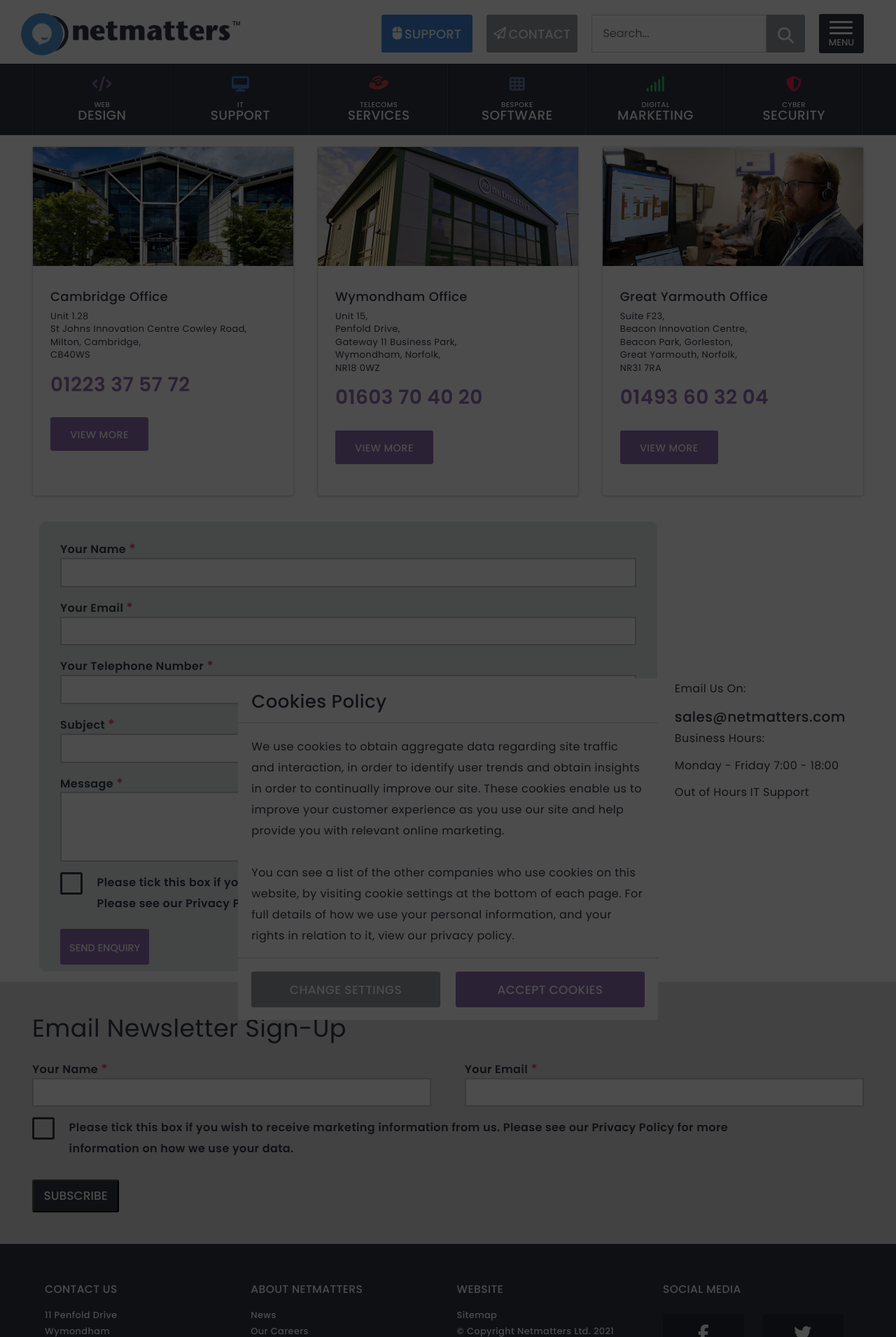
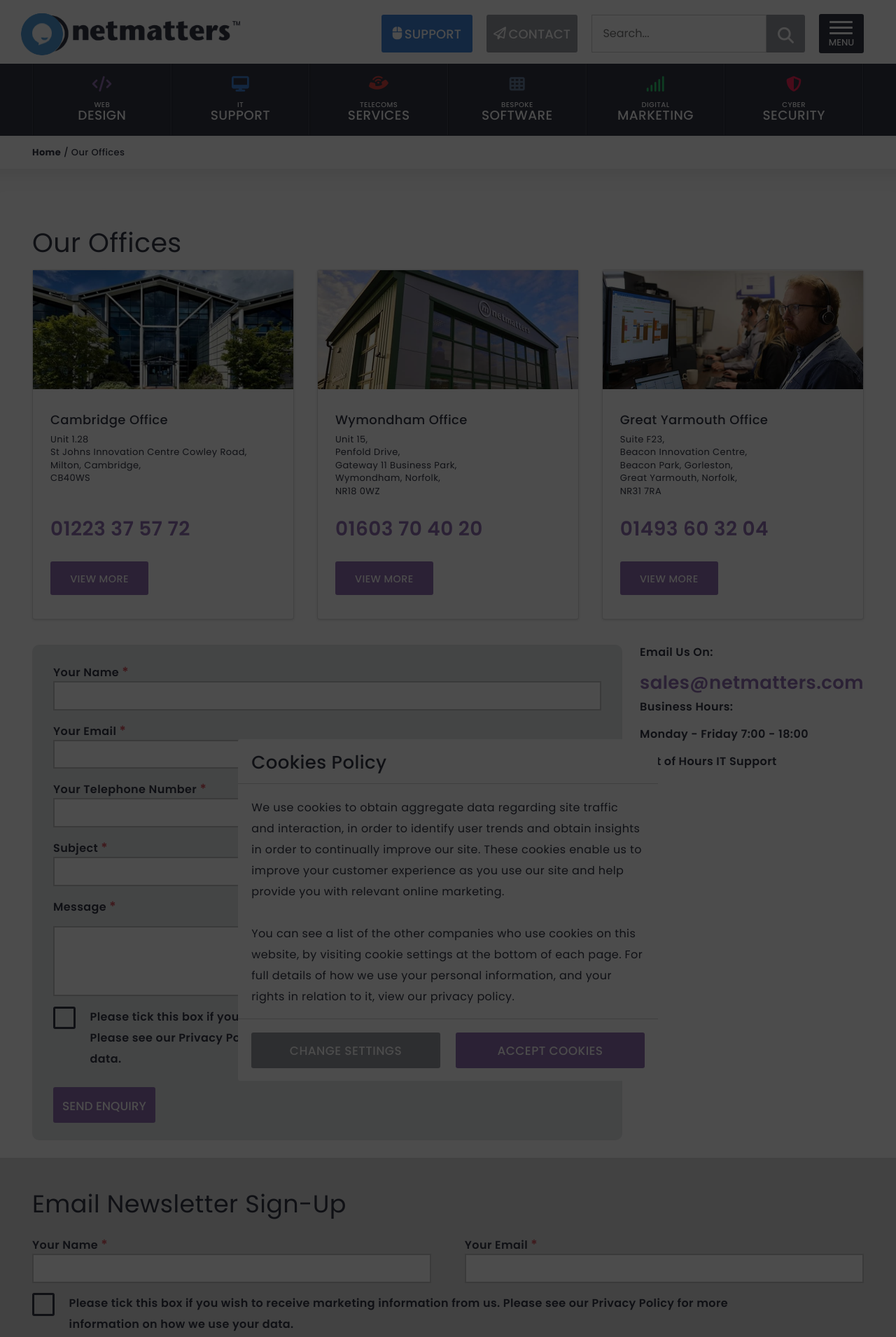
Before and after one commit to jwood91/Netmatters-Reflection, a PHP site: page /contact-us.php in a window 1280 px wide. Shown: the top 1910 px of the page at 70% size. Run offline with PHP 8.4, Linux system fonts and the light colour scheme; data that the repository does not hold is empty; some libraries are stand-ins or nearby versions; some web fonts are replaced.

Commit message:
contact page finalized

```diff
--- a/JS/main.js
+++ b/JS/main.js
@@ -173,7 +173,7 @@ $(`#scroll`).scroll(function() {
   let email = document.querySelector("input[name=email]");
   let phone = document.querySelector("input[name=phone]");
   let subject = document.querySelector("input[name=subject]");
-  let message = document.querySelector("input[name=message");
+  let message = document.querySelector("textarea[name=message");
 
 
 
--- a/contact-us.php
+++ b/contact-us.php
@@ -4,7 +4,18 @@ include "inc/header.php" ?>
 <?php include "inc/function.php" ?>
 <?php include "inc/cookie.php" ?>
 <!-- offices boxes -->
+<div id="breadcrumbs-contact">
+  <div id="breadcrumbs-contact-inner">
+    <span><a href="#">Home</a> / Our Offices</span>
+  </div>
+</div>
+<div id="offices-header">
+  <div id="offices-header-inner">
+    <h1>Our Offices</h1>
+  </div>
+</div>
 <div id="office-outer">
+
   <div id="office-inner">
     <?php officeCard(); ?>
   </div>
--- a/inc/contact-form.php
+++ b/inc/contact-form.php
@@ -5,7 +5,7 @@
         <div id="address-inner">
           <ul id="address">
             <li><p>Email Us On:</p></li>
-            <li><h5>sales@netmatters.com</h5></li>
+            <li><a href="mailto:someone@yoursite.com?subject=Mail from Our Site" class="crd-ttl-purp"><h3>sales@netmatters.com</h3></a></li>
             <li><p>Business Hours:</p></li>
             <li><p>Monday - Friday 7:00 - 18:00</p></li>
             <li><p>Out of Hours IT Support</p></li>
@@ -91,12 +91,12 @@
             </div>
             <div id="contact-message-input" class='form-input'>
                 <label for="contact-message-entry" class="input-label"> Message <span class="ast-red">&#42;</span></label>
-                <input id="contact-message-entry" class="<?php
+                <textarea id="contact-message-entry" class="<?php
                     if ($messageErr == "fail"){
                       echo ("input-invalid");
                     } else {
                       echo ("input-area");
-                    };?>" name="message" cols="50" type="textarea" value="<?php if(isset($_POST['message'])) echo $_POST['message']; ?>"/>
+                    };?>" name="message" cols="50" type="textarea" value="<?php if(isset($_POST['message'])) echo $_POST['message']; ?>"></textarea>
             </div>
 
 
--- a/inc/function.php
+++ b/inc/function.php
@@ -126,7 +126,7 @@ function getOfficeHtml($office) {
        $message = test_input($_POST["message"]);
      }
      if ($nameErr == "" && $emailErr == "" && $phoneErr == "" && $subjectErr == "" && $messageErr == "") {
-       var_dump("hello");
+
        $sql = "INSERT INTO contact (name, email, phone, subject, message)
        VALUES (? , ? , ? , ? , ?)";
        $db->prepare($sql)->execute([$name, $email, $phone, $subject, $message]);
--- a/inc/header.php
+++ b/inc/header.php
@@ -9,7 +9,7 @@
     <script src=bootstrap/js/bootstrap.min.js></script>
     <script src="https://kit.fontawesome.com/cd35332ff4.js"
       crossorigin="anonymous"></script>
-    <link href="https://fonts.googleapis.com/css2?family=Poppins:ital,wght@0,200;0,300;0,400;0,500;0,600;1,200;1,400;1,500&display=swap" rel="stylesheet">
+    <link href="https://fonts.googleapis.com/css2?family=Poppins:ital,wght@0,200;0,300;0,400;0,500;0,600;0,700;1,200;1,400;1,500&display=swap" rel="stylesheet">
     <link rel="stylesheet" href="output_css/style.css">
     <link rel="preconnect" href="https://fonts.gstatic.com">
     <title><?php echo $pageTitle; ?></title>
--- a/input_scss/main/_contact.scss
+++ b/input_scss/main/_contact.scss
@@ -1,12 +1,79 @@
+#breadcrumbs-contact {
+    display: none;
+    flex-direction: row;
+    align-items: center;
+    justify-content: center;
+    width: 100%;
+    height: 3em;
+    background-color: #fff;
+    border-top: 1px solid #333645;
+    @include mq("sm") {
+      display: flex;
+    }
+  }
 
+#breadcrumbs-contact-inner {
+    display: flex;
+    flex-direction: row;
+    align-items: center;
+    justify-content: flex-start;
+    width: 100%;
+    height: 100%;
+    span {
+      width: 100%;
+      font-size: 13px;
+      font-weight: 500;
+      a{
+        font-weight: 700;
+      }
+    }
+  }
 // Office Card Styling
+#offices-header{
+    display: flex;
+    flex-direction: row;
+    align-items: center;
+    justify-content: center;
+    background-color: #333645;
+    width: 100%;
+    height: 5em;
+    color: #fff;
+    font-weight: 400;
+    z-index: 2;
+    @include mq('md') {
+        background-color: #fff;
+        color: #333645;
+        box-shadow: inset 0 35px 35px -35px rgba(0,0,0,.125) !important;
+        height: 8em;
+    }
+}
+
+#offices-header-inner {
+    display: flex;
+    flex-direction: row;
+    align-items: center;
+    justify-content: flex-start;
+    width: 100%;
+    height: 100%;
+    h1 {
+      font-size: 38px;
+      font-weight: 400;
+      margin-bottom: 0;
+    }
+  @include mq('md') {
+    align-items: flex-end;
+  }
+}
+
 #office-outer {
     display: flex;
+    flex-direction: column;
     justify-content: center;
     align-items: center;
     width: 100%;
+    height: auto;
     padding: 0 10px 20px 10px;
-    background-color: white;
+    background-color: #fff;
 }
 
 
@@ -26,12 +93,15 @@
     }
 }
 
-
+.office-address {
+  min-height: 8em;
+}
 .office-body {
     display: flex;
     flex-direction: column;
     width: 100%;
-    background-color: white;
+    height: 20em;
+    background-color: #fff;
     padding: 25px;
 }
 
@@ -94,7 +164,8 @@
     align-items: center;
     width: 100%;
     height: auto;
-    background-color: white;
+    background-color: #fff;
+    z-index: 2;
 }
 
 
@@ -105,10 +176,12 @@
     align-items: center;
     width: 100%;
     height: auto;
-    background-color: white;
-    padding: 0 10px 15px 10px;
+    background-color: #fff;
+    padding-bottom: 25px;
     @include mq('lg') {
       flex-direction: row;
+      justify-content: flex-start;
+      align-items: flex-start;
     }
 }
 
@@ -118,17 +191,20 @@
     order: 2;
     width: 100%;
     background-color: #e6e7e9;
-    padding: 10px 30px 10px 30px;
+    padding: 10px 30px 25px 30px;
     border-radius: 10px;
     @include mq('lg') {
       order: 1
+
     }
 }
 
 
 
 #contact-message-entry {
-    height: 100px;
+  @include form-input;
+   height: 100px;
+   padding-top: 15px;
 }
 
 
@@ -148,8 +224,8 @@
     display: flex;
     justify-content: center;
     align-items: center;
-    font-size: 0.9em;
-    height: 3.5em;
+    font-size: 17px;
+    height: 3em;
 }
 
 
@@ -255,6 +331,15 @@
 #address-container {
     width: 100%;
     order: 1;
+    padding-bottom: 25px;
+    p {
+      font-size: 1rem;
+      font-weight: 600;
+    }
+    h3{
+      font-size: 1.625rem;
+      font-weight: 600;
+    }
     @include mq('lg') {
       width: 30%;
       order: 2;
--- a/input_scss/utilities/_breakpoint-styles.scss
+++ b/input_scss/utilities/_breakpoint-styles.scss
@@ -1,12 +1,12 @@
 /* ========== XS Breakpoint =========== */
-#top-row, .image-inner, #content-inner, #about-text-container, #card-inner, #client-icons, #form-container, #footer-container, #partner-top-row, #partner-bottom-row, #latest-inner, .menu-list, #office-inner, #contact-form-container-outer {
+#top-row, .image-inner, #content-inner, #about-text-container, #card-inner, #client-icons, #form-container, #footer-container, #partner-top-row, #partner-bottom-row, #latest-inner, .menu-list, #office-inner, #contact-form-container-outer, #offices-header-inner, #breadcrumbs-contact-inner {
   @include mq('xs') {
   max-width: 720px !important;
   min-width: 100px !important;
   }
 }
 // SM breakpoint
-#top-row, .image-inner, #content-inner, #about-text-container, #card-inner, #client-icons, #form-container, #footer-container, #partner-top-row, #partner-bottom-row, #latest-inner, .menu-list, #office-inner, #contact-form-container-outer {
+#top-row, .image-inner, #content-inner, #about-text-container, #card-inner, #client-icons, #form-container, #footer-container, #partner-top-row, #partner-bottom-row, #latest-inner, .menu-list, #office-inner, #contact-form-container-outer, #offices-header-inner, #breadcrumbs-contact-inner{
   @include mq('sm') {
   max-width: 720px !important;
   }
@@ -14,7 +14,7 @@
 
 // / md breakpoint styles
 
-#top-row, .image-inner, #content-inner, #about-text-container, #card-inner, #client-icons, #form-container, #footer-container, #partner-top-row, #partner-bottom-row, #latest-inner, #nav-main, .menu-list, #office-inner, #contact-form-container-outer {
+#top-row, .image-inner, #content-inner, #about-text-container, #card-inner, #client-icons, #form-container, #footer-container, #partner-top-row, #partner-bottom-row, #latest-inner, #nav-main, .menu-list, #office-inner, #contact-form-container-outer, #offices-header-inner, #breadcrumbs-contact-inner {
   @include mq('md') {
   max-width: 940px !important;
   }
@@ -23,7 +23,7 @@
 //  LG Breakpoint
 
 
-#top-row, .image-inner, #content-inner, #about-text-container, #card-inner, #client-icons, #form-container, #footer-container, #partner-top-row, #partner-bottom-row, #latest-inner, #nav-main, .menu-list, #office-inner, #contact-form-container-outer {
+#top-row, .image-inner, #content-inner, #about-text-container, #card-inner, #client-icons, #form-container, #footer-container, #partner-top-row, #partner-bottom-row, #latest-inner, #nav-main, .menu-list, #office-inner, #contact-form-container-outer, #offices-header-inner, #breadcrumbs-contact-inner {
   @include mq('lg') {
   max-width: 1188px !important;
   }
--- a/input_scss/utilities/_mixins.scss
+++ b/input_scss/utilities/_mixins.scss
@@ -84,7 +84,7 @@
   flex-direction: row;
   flex-wrap: wrap;
   margin: 1rem 0 0 0;
-  input {
+  input, textarea {
     width: 100%;
     height: 3.09em;
     padding-left: 15px;
```
Also changed, not shown: output_css/style.css.
